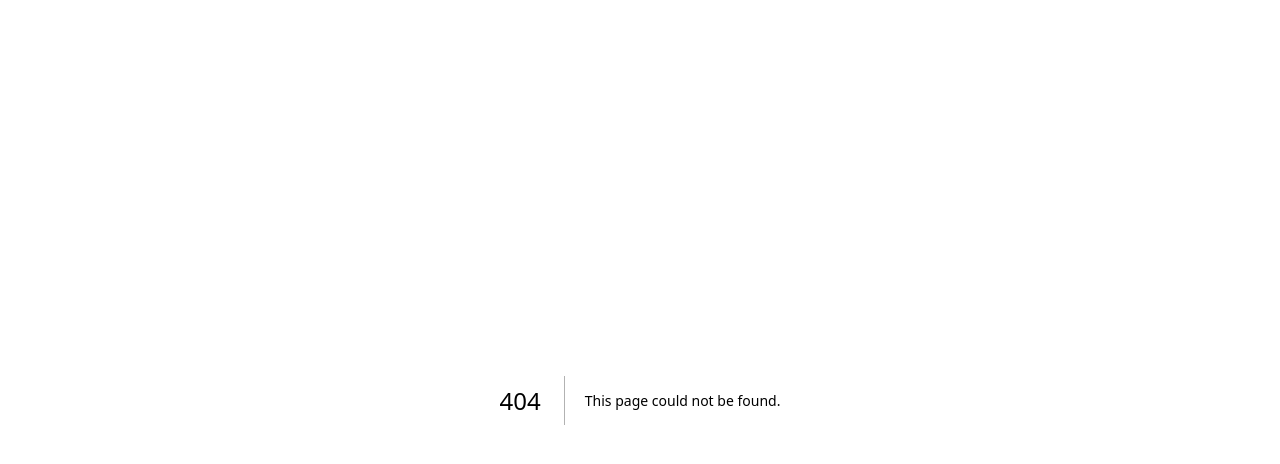
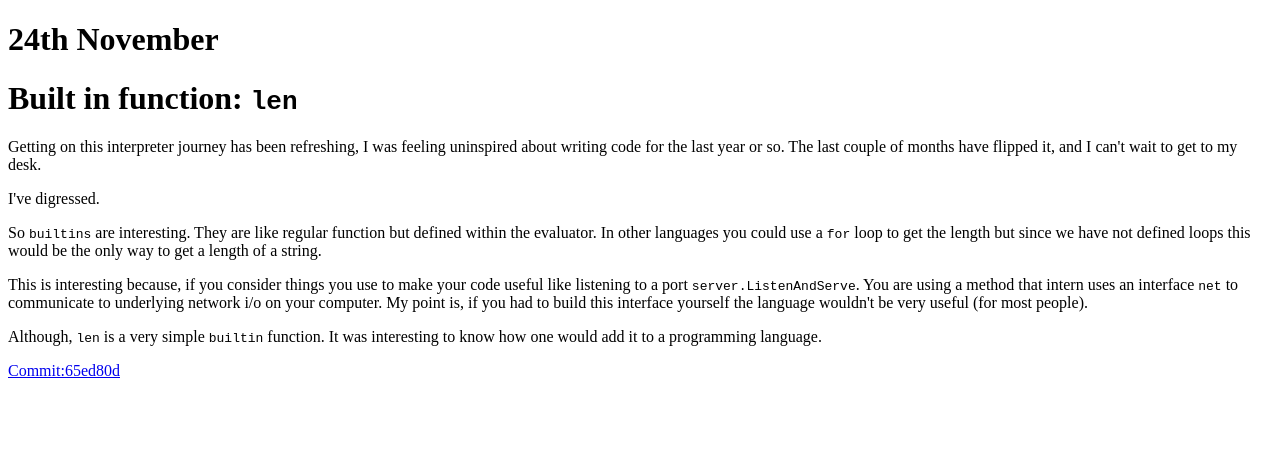
Before and after one commit to Cijin/seagin, a Next.js app: page /2023/november/24 in a window 1280 px wide. Before the commit this address had no page. Shown: the top 464 px of the page. Built offline with nearby package versions, Linux system fonts and the light colour scheme.

Commit message:
entry fo 24 nov

```diff
--- /dev/null
+++ b/pages/2023/november/24.mdx
@@ -0,0 +1,23 @@
+# 24th November
+
+# Built in function: `len`
+
+Getting on this interpreter journey has been refreshing, I was feeling uninspired
+about writing code for the last year or so. The last couple of months have flipped
+it, and I can't wait to get to my desk.
+
+I've digressed.
+
+So `builtins` are interesting. They are like regular function but defined within the
+evaluator. In other languages you could use a `for` loop to get the length but since
+we have not defined loops this would be the only way to get a length of a string.
+
+This is interesting because, if you consider things you use to make your code useful
+like listening to a port `server.ListenAndServe`. You are using a method that intern uses an interface
+`net` to communicate to underlying network i/o on your computer. My point is, if you had
+to build this interface yourself the language wouldn't be very useful (for most people).
+
+Although, `len` is a very simple `builtin` function. It was interesting to know
+how one would add it to a programming language.
+
+[Commit:65ed80d](https://github.com/Cijin/go-interpreter/commit/65ed80d71d1eb71ff04c58061c6159a68242836b)
```
